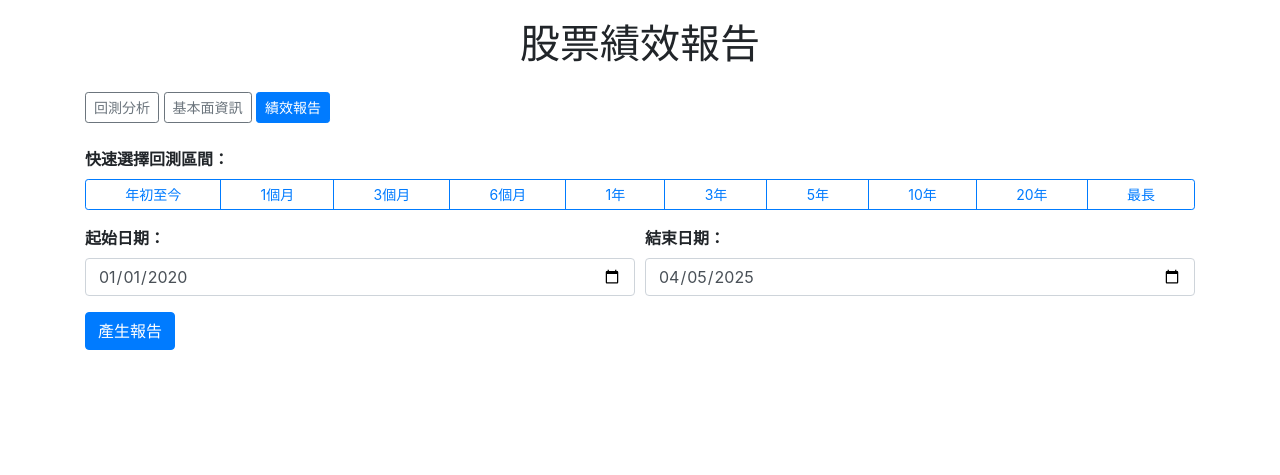
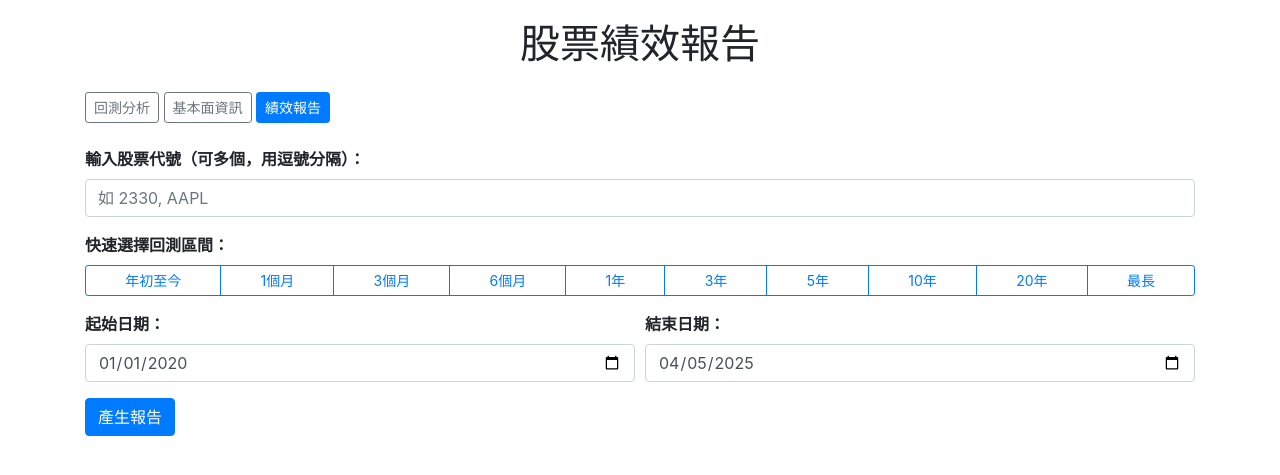
Before and after one commit to Brritany/stock-backtest-app, a Flask app: page /report in a window 1280 px wide. Shown: the top 475 px of the page. Run offline with Flask 3, Linux system fonts and the light colour scheme; some libraries are stand-ins or nearby versions.

Commit message:
fix: restore ticker input for performance report to work

```diff
--- a/templates/report.html
+++ b/templates/report.html
@@ -20,7 +20,13 @@
     </nav>
 
     <form method="POST" class="mb-4">
-        <!--自成一行呈現-->
+        <!-- 股票代號 -->
+        <div class="form-group">
+            <label><strong>輸入股票代號（可多個，用逗號分隔）：</strong></label>
+            <input type="text" name="tickers" class="form-control" value="{{ tickers_input }}" placeholder="如 2330, AAPL" required>
+        </div>
+
+        <!-- 快速區間 -->
         <div class="form-group">
             <label><strong>快速選擇回測區間：</strong></label><br>
             <div class="btn-group btn-group-sm d-flex flex-wrap" role="group">
@@ -37,7 +43,7 @@
             </div>
         </div>
 
-        <!--自成一行呈現-->
+        <!-- 日期 -->
         <div class="form-row">
             <div class="col">
                 <label><strong>起始日期：</strong></label>
@@ -51,6 +57,7 @@
 
         <button type="submit" class="btn btn-primary mt-3">產生報告</button>
     </form>
+
 
 
     {% if results %}
```
